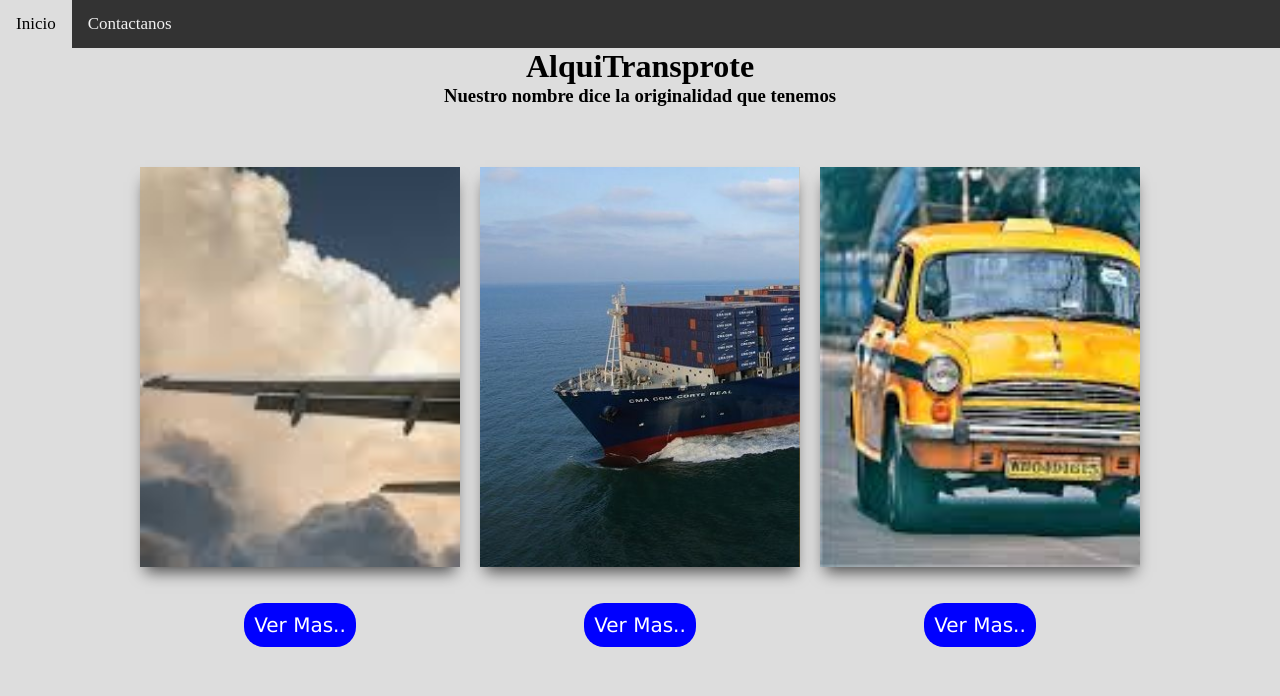
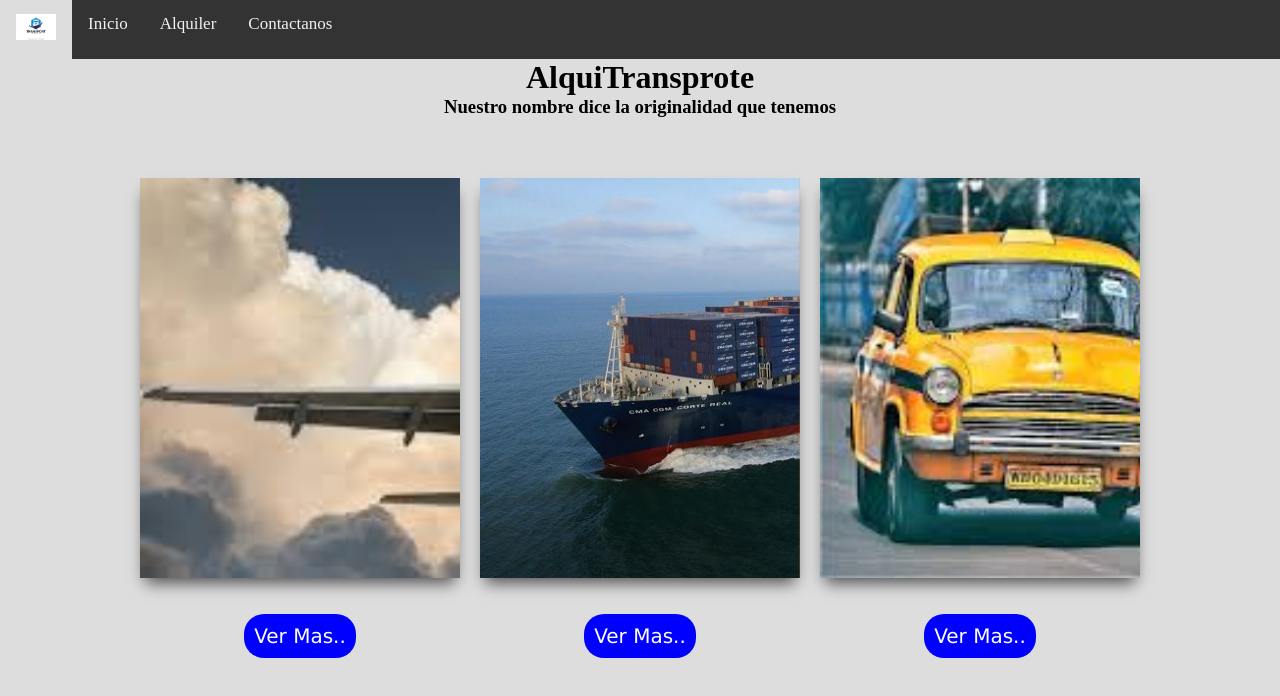
Before and after one commit to developeramirez/alquiler, a plain HTML site: page index.html in a window 1280 px wide. Shown: the top 696 px of the page. Drawn offline with Linux system fonts and the light colour scheme.

Commit message:
agrego logotipo para inicio de pagina

```diff
--- a/index.html
+++ b/index.html
@@ -3,6 +3,7 @@
 
 <head>
     <meta charset="UTF-8">
+    <!-- keywords, palabras clave, para facilitar al navegador -->
     <meta name="keywords" content="Alquiler, Autos">
     <link rel="stylesheet" href="css/estilo.css">
     <meta name="viewport" content="width=device-width, initial-scale=1.0">
@@ -10,24 +11,36 @@
 </head>
 
 <body>
+    <!-- Container secciones del sitio -->
     <div class="container">
+        <!-- topnav, menu de navegación -->
         <div class="topnav">
+            <a href="index.html"><img src="images/logo.webp" alt="" width="40"></a>
             <a href="index.html">Inicio</a>
+            <a href="alquiler.html">Alquiler</a>
             <a href="contacto.html">Contactanos</a>
         </div>
+
         <h1 class="titulo">AlquiTransprote</h1>
         <h3 class="titulo">Nuestro nombre dice la originalidad que tenemos</h3>
+        <!-- wrap, contenedor de las tarjetas, donde se muestra los transportes -->
         <div class="wrap">
+            <!-- card,tarjeta donde esta incluida la tarjeta de imagen y la seccion de boton -->
             <div class="card">
+                <!-- tarjeta-wrap, contenedor el cual contiene la tarjeta con sus secciones -->
                 <div class="tarjeta-wrap">
+                    <!-- tarjeta, contiene las secciones de la tarjeta, adelante y atras -->
                     <div class="tarjeta">
+                        <!-- adelante, es la parte frontal de la tarjeta , card1 donde se asigna la imagen -->
                         <div class="adelante card1"></div>
+                        <!-- atras, contiene el texto y es la parte trasera de la tarjeta -->
                         <div class="atras">
                             <h3>Transporte Aereo</h3><br>
                             <p><strong>Te Ofrecemos aereos como:</strong><br><br> Aviones, <br><br> Helicopteros, <br><br> Avionetas, <br><br> Avion Deluxe, <br><br> Avion de Guerra</p>
                         </div>
                     </div>
                 </div>
+                <!-- tarjeta-footer, contiene la secciones de boton, de la tarjeta -->
                 <div class="tarjeta-footer">
                     <br><br>
                     <a class="button-primary" href="aereo.html">Ver Mas..</a>
```
